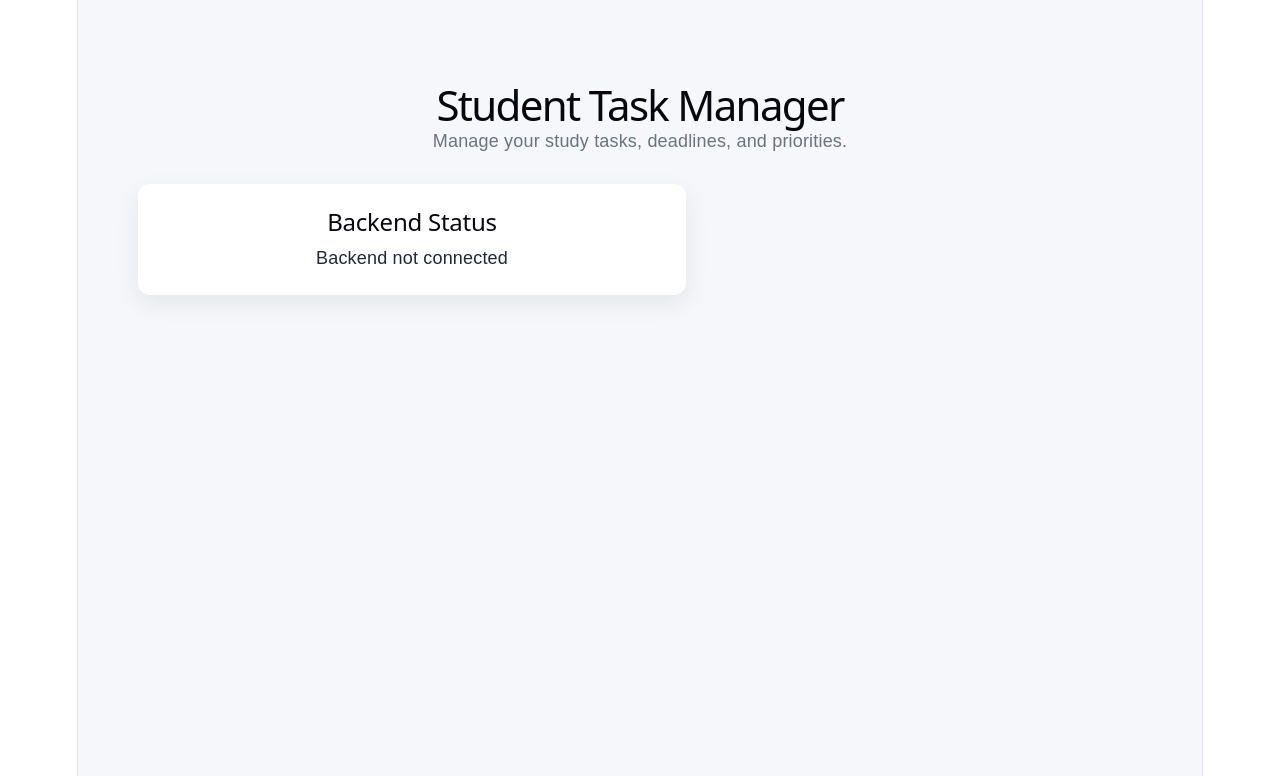
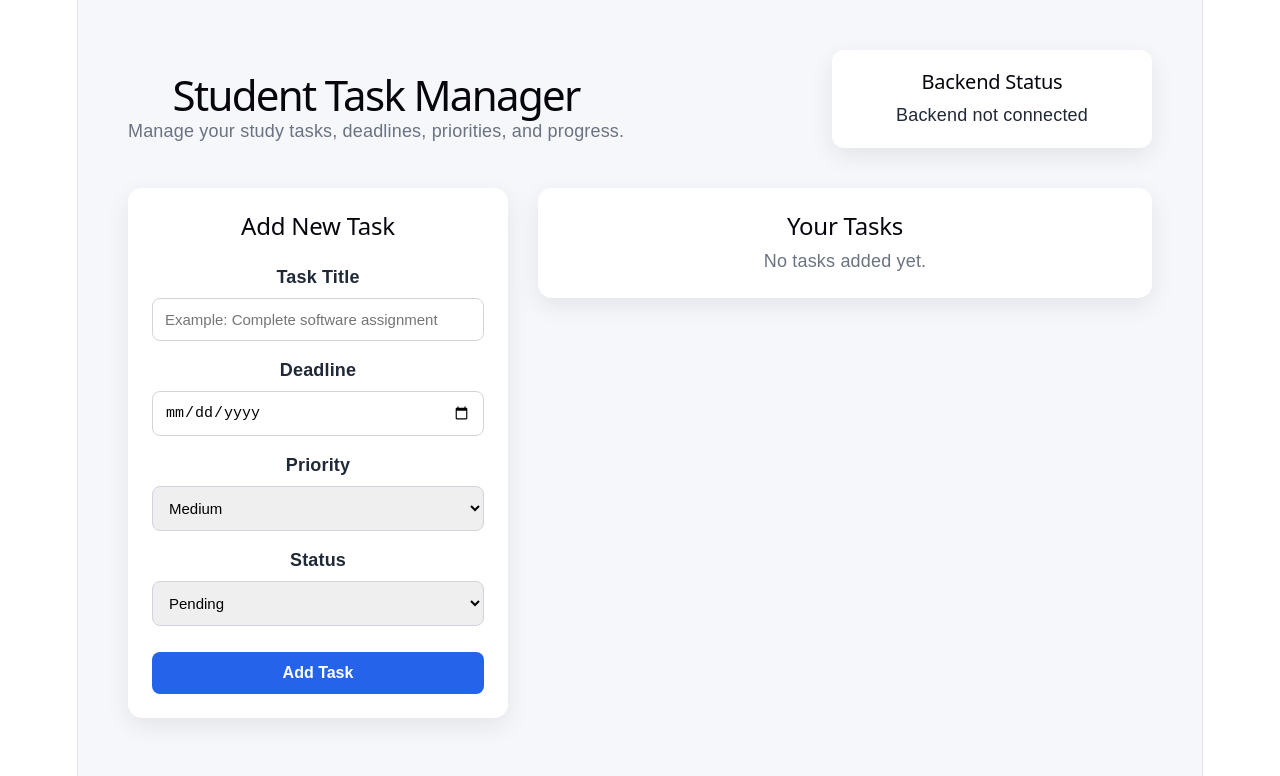
Before and after one commit to gtarun2311/student-task-manager, a React (Vite) app in the folder frontend/: page / in a window 1280 px wide. Shown: the top 776 px of the page. Built offline with nearby package versions, Linux system fonts and the light colour scheme.

Commit message:
feat: add task list UI

```diff
--- a/frontend/src/App.css
+++ b/frontend/src/App.css
@@ -1,9 +1,17 @@
 .app-container {
   min-height: 100vh;
-  padding: 60px;
+  padding: 50px;
   font-family: Arial, sans-serif;
   background: #f5f7fb;
   color: #1f2937;
+}
+
+.app-header {
+  display: flex;
+  justify-content: space-between;
+  gap: 30px;
+  align-items: flex-start;
+  margin-bottom: 40px;
 }
 
 h1 {
@@ -14,12 +22,12 @@ h1 {
 .subtitle {
   font-size: 18px;
   color: #6b7280;
+  max-width: 600px;
 }
 
 .status-card {
-  margin-top: 30px;
-  padding: 24px;
-  max-width: 500px;
+  padding: 20px;
+  min-width: 280px;
   border-radius: 12px;
   background: white;
   box-shadow: 0 8px 24px rgba(0, 0, 0, 0.08);
@@ -27,4 +35,116 @@ h1 {
 
 .status-card h2 {
   margin-top: 0;
+  font-size: 20px;
 }
+
+.task-section {
+  display: grid;
+  grid-template-columns: 380px 1fr;
+  gap: 30px;
+  align-items: flex-start;
+}
+
+.task-form,
+.task-list {
+  background: white;
+  padding: 24px;
+  border-radius: 14px;
+  box-shadow: 0 8px 24px rgba(0, 0, 0, 0.08);
+}
+
+.task-form h2,
+.task-list h2 {
+  margin-top: 0;
+}
+
+.task-form {
+  display: flex;
+  flex-direction: column;
+  gap: 16px;
+}
+
+.task-form label {
+  display: flex;
+  flex-direction: column;
+  gap: 8px;
+  font-weight: bold;
+}
+
+.task-form input,
+.task-form select {
+  padding: 12px;
+  border: 1px solid #d1d5db;
+  border-radius: 8px;
+  font-size: 15px;
+}
+
+.task-form button {
+  margin-top: 10px;
+  padding: 12px;
+  border: none;
+  border-radius: 8px;
+  background: #2563eb;
+  color: white;
+  font-size: 16px;
+  font-weight: bold;
+  cursor: pointer;
+}
+
+.task-form button:hover {
+  background: #1d4ed8;
+}
+
+.empty-message {
+  color: #6b7280;
+}
+
+.task-card {
+  display: flex;
+  justify-content: space-between;
+  gap: 20px;
+  padding: 18px;
+  margin-bottom: 16px;
+  border: 1px solid #e5e7eb;
+  border-radius: 12px;
+  background: #f9fafb;
+}
+
+.task-card h3 {
+  margin-top: 0;
+  margin-bottom: 8px;
+}
+
+.task-card p {
+  margin: 5px 0;
+  color: #4b5563;
+}
+
+.delete-button {
+  height: fit-content;
+  padding: 10px 14px;
+  border: none;
+  border-radius: 8px;
+  background: #dc2626;
+  color: white;
+  font-weight: bold;
+  cursor: pointer;
+}
+
+.delete-button:hover {
+  background: #b91c1c;
+}
+
+@media (max-width: 900px) {
+  .app-container {
+    padding: 24px;
+  }
+
+  .app-header {
+    flex-direction: column;
+  }
+
+  .task-section {
+    grid-template-columns: 1fr;
+  }
+}
--- a/frontend/src/App.tsx
+++ b/frontend/src/App.tsx
@@ -1,8 +1,23 @@
+import type { FormEvent } from "react";
 import { useEffect, useState } from "react";
 import "./App.css";
 
+type Task = {
+  id: number;
+  title: string;
+  deadline: string;
+  priority: "Low" | "Medium" | "High";
+  status: "Pending" | "In Progress" | "Completed";
+};
+
 function App() {
   const [apiMessage, setApiMessage] = useState("");
+  const [tasks, setTasks] = useState<Task[]>([]);
+
+  const [title, setTitle] = useState("");
+  const [deadline, setDeadline] = useState("");
+  const [priority, setPriority] = useState<Task["priority"]>("Medium");
+  const [status, setStatus] = useState<Task["status"]>("Pending");
 
   useEffect(() => {
     fetch("http://127.0.0.1:8000/")
@@ -11,14 +26,130 @@ function App() {
       .catch(() => setApiMessage("Backend not connected"));
   }, []);
 
+  function handleAddTask(event: FormEvent<HTMLFormElement>) {
+    event.preventDefault();
+
+    if (title.trim() === "") {
+      alert("Please enter a task title");
+      return;
+    }
+
+    const newTask: Task = {
+      id: Date.now(),
+      title,
+      deadline,
+      priority,
+      status,
+    };
+
+    setTasks([...tasks, newTask]);
+
+    setTitle("");
+    setDeadline("");
+    setPriority("Medium");
+    setStatus("Pending");
+  }
+
+  function handleDeleteTask(taskId: number) {
+    const updatedTasks = tasks.filter((task) => task.id !== taskId);
+    setTasks(updatedTasks);
+  }
+
   return (
     <main className="app-container">
-      <h1>Student Task Manager</h1>
-      <p className="subtitle">Manage your study tasks, deadlines, and priorities.</p>
+      <header className="app-header">
+        <div>
+          <h1>Student Task Manager</h1>
+          <p className="subtitle">
+            Manage your study tasks, deadlines, priorities, and progress.
+          </p>
+        </div>
 
-      <section className="status-card">
-        <h2>Backend Status</h2>
-        <p>{apiMessage}</p>
+        <section className="status-card">
+          <h2>Backend Status</h2>
+          <p>{apiMessage}</p>
+        </section>
+      </header>
+
+      <section className="task-section">
+        <form className="task-form" onSubmit={handleAddTask}>
+          <h2>Add New Task</h2>
+
+          <label>
+            Task Title
+            <input
+              type="text"
+              placeholder="Example: Complete software assignment"
+              value={title}
+              onChange={(event) => setTitle(event.target.value)}
+            />
+          </label>
+
+          <label>
+            Deadline
+            <input
+              type="date"
+              value={deadline}
+              onChange={(event) => setDeadline(event.target.value)}
+            />
+          </label>
+
+          <label>
+            Priority
+            <select
+              value={priority}
+              onChange={(event) =>
+                setPriority(event.target.value as Task["priority"])
+              }
+            >
+              <option value="Low">Low</option>
+              <option value="Medium">Medium</option>
+              <option value="High">High</option>
+            </select>
+          </label>
+
+          <label>
+            Status
+            <select
+              value={status}
+              onChange={(event) =>
+                setStatus(event.target.value as Task["status"])
+              }
+            >
+              <option value="Pending">Pending</option>
+              <option value="In Progress">In Progress</option>
+              <option value="Completed">Completed</option>
+            </select>
+          </label>
+
+          <button type="submit">Add Task</button>
+        </form>
+
+        <div className="task-list">
+          <h2>Your Tasks</h2>
+
+          {tasks.length === 0 ? (
+            <p className="empty-message">No tasks added yet.</p>
+          ) : (
+            tasks.map((task) => (
+              <article className="task-card" key={task.id}>
+                <div>
+                  <h3>{task.title}</h3>
+                  <p>Deadline: {task.deadline || "No deadline selected"}</p>
+                  <p>Priority: {task.priority}</p>
+                  <p>Status: {task.status}</p>
+                </div>
+
+                <button
+                  className="delete-button"
+                  onClick={() => handleDeleteTask(task.id)}
+                >
+                  Delete
+                </button>
+              </article>
+            ))
+          )}
+        </div>
       </section>
     </main>
   );
```
